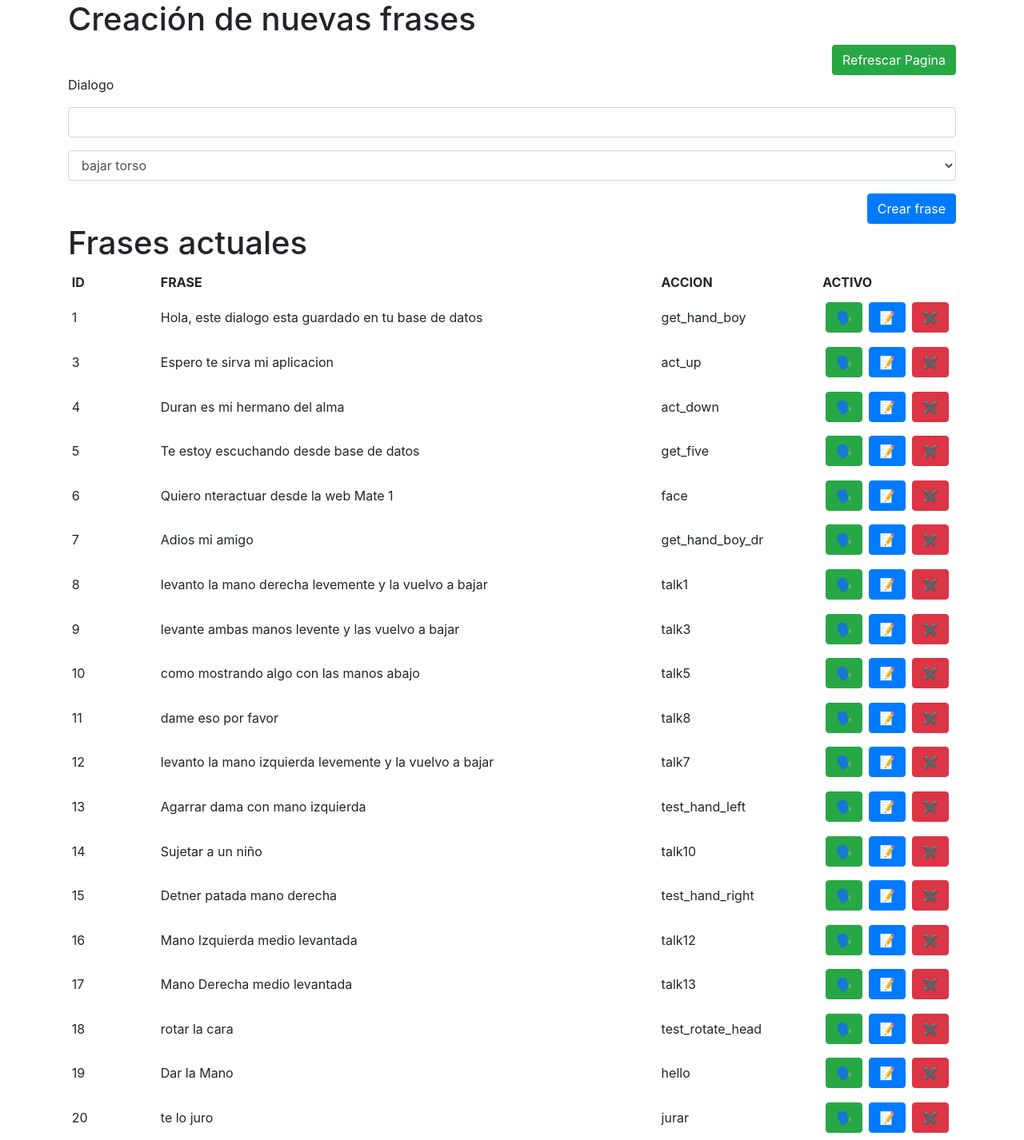
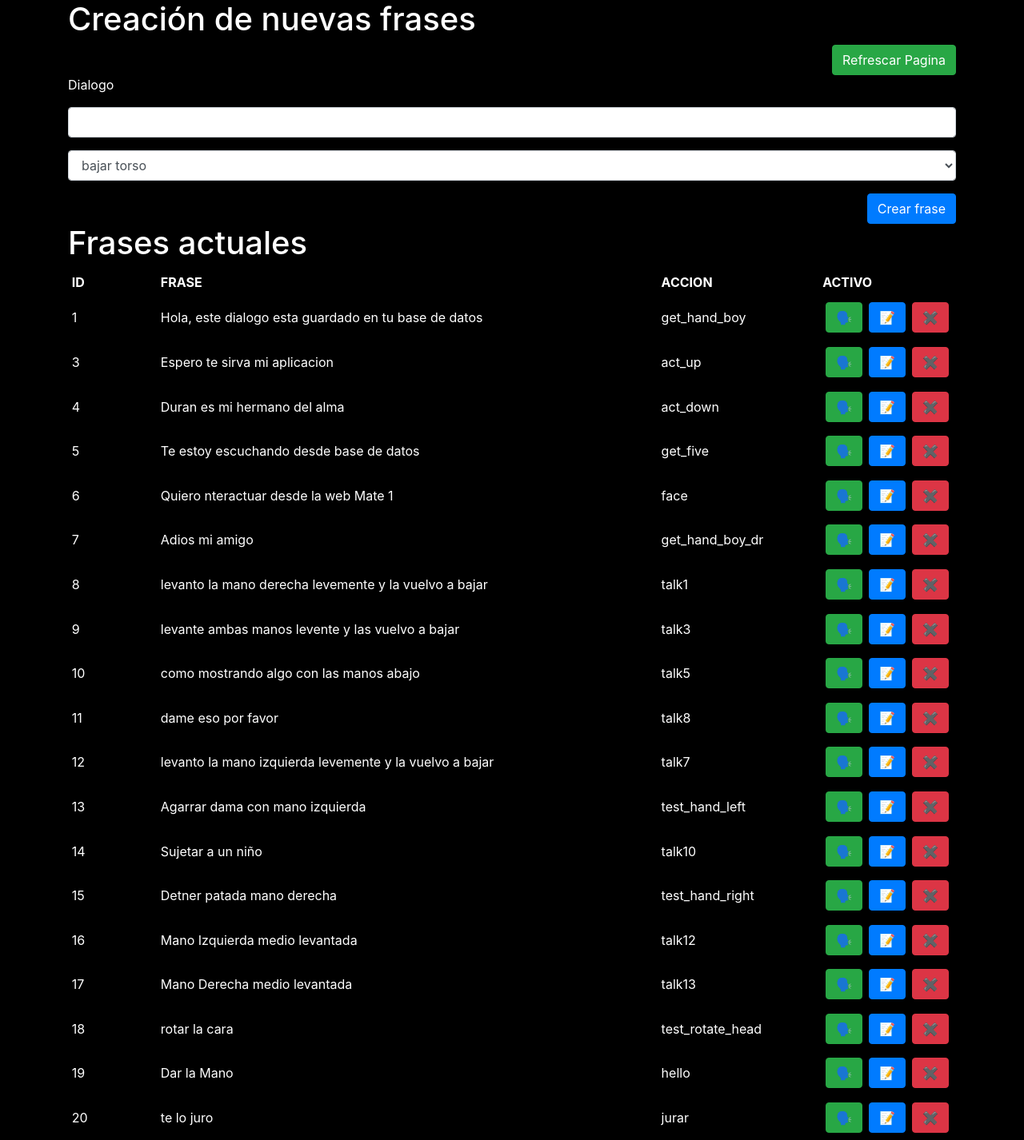
Before and after one commit to durbonca/dialogos-max-robot, a PHP site: page / in a window 1280 px wide. Shown: the whole page at 80% size. Run offline with PHP 8.4, Linux system fonts and the light colour scheme; data comes from the database, SQL or seed files in the repository.

Commit message:
Estilo del Body

```diff
--- a/index.php
+++ b/index.php
@@ -128,7 +128,7 @@ switch ($btn) {
 
 
 ?>
-<body>
+<body style="background:black; color: white;">
     <div class="container">
         <form method="post">
 			<h1>Creación de nuevas frases</h1>
```
